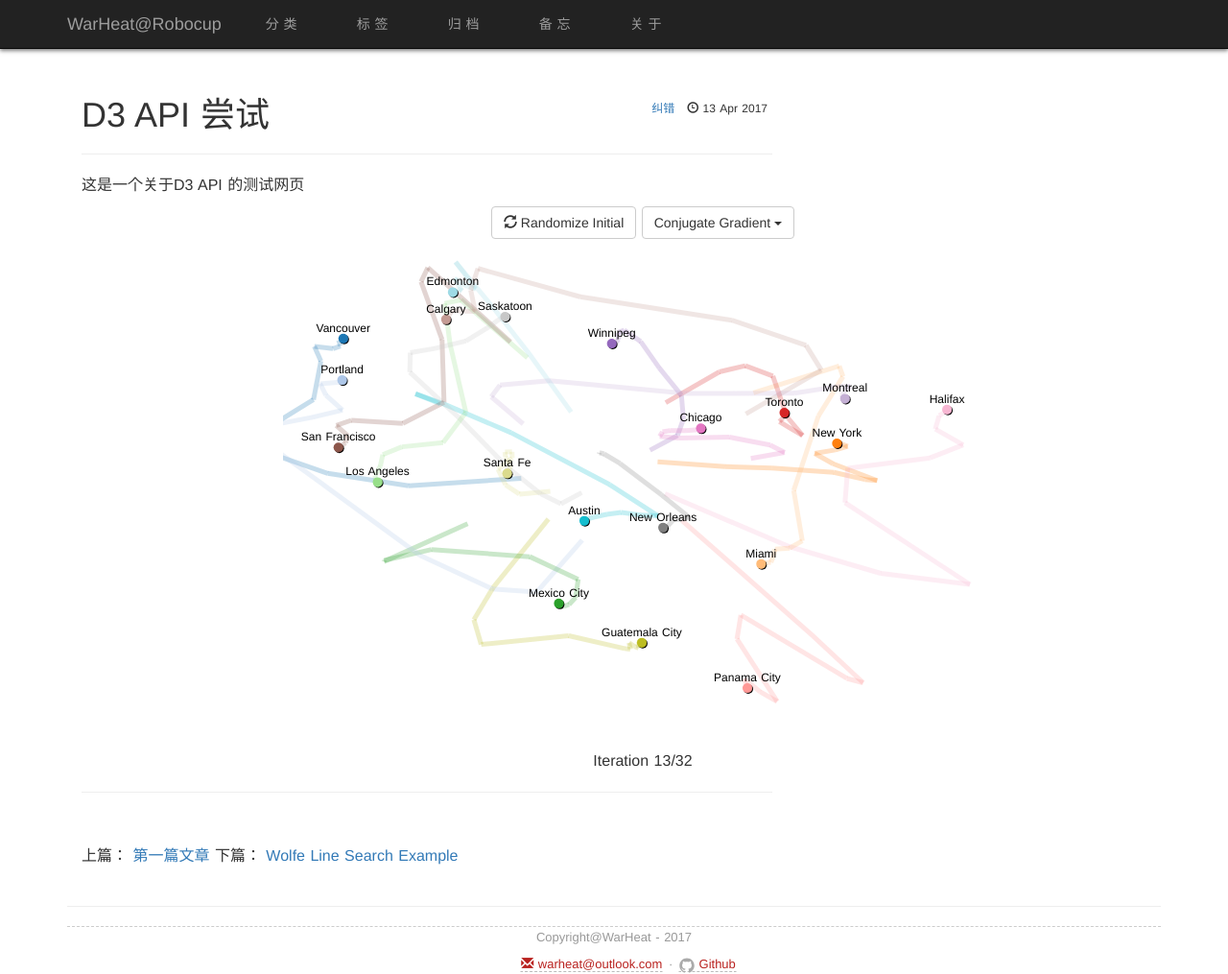
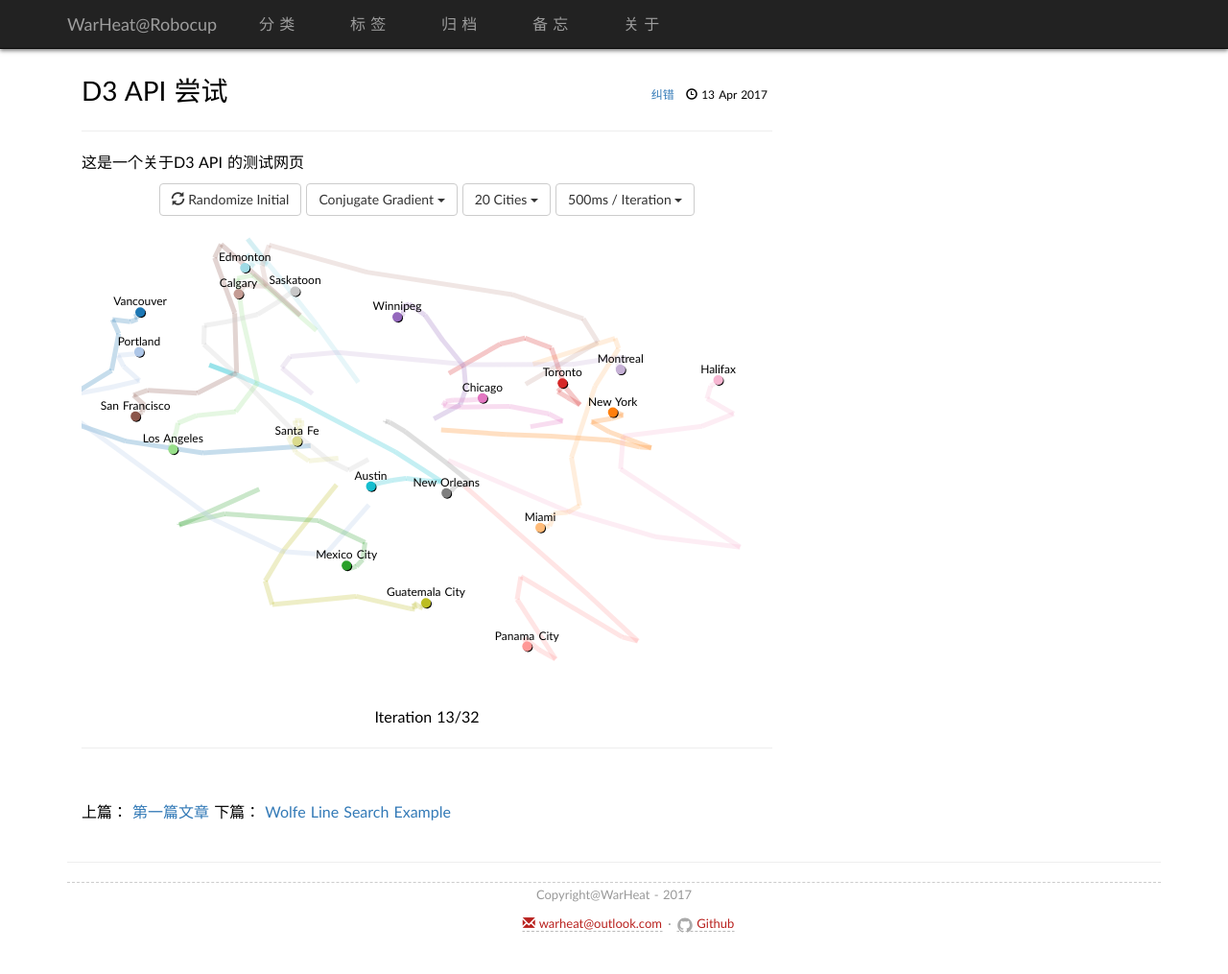
Before and after one commit to whtqh/whtqh.github.io, a Jekyll site: the page built from _posts/2017-04-13-D3-test.md, in a window 1280 px wide and 1015 px high. Shown: the whole window at 96% size. Built offline with Jekyll 4.4.1, drawn with Linux system fonts in a browser that asks for light colours; nearby versions of some CDN libraries; some web fonts are replaced; library files that are not in the unit come from our copies; comment, search, counter and statistics services are not loaded.

Commit message:
Change D3.html

```diff
--- a/_posts/2017-04-13-D3-test.md
+++ b/_posts/2017-04-13-D3-test.md
@@ -13,45 +13,8 @@ tags:
 
 
 
-<link rel="stylesheet" href="/css/bootstrap.min.css"/>
-<style>
-.ticks {
-  font: 10px sans-serif;
-}
 
-.track,
-.track-inset,
-.track-overlay {
-  stroke-linecap: round;
-}
 
-.track {
-  stroke: #000;
-  stroke-opacity: 0.3;
-  stroke-width: 10px;
-}
-
-.track-inset {
-  stroke: #ddd;
-  stroke-width: 8px;
-}
-
-.track-overlay {
-  pointer-events: stroke;
-  stroke-width: 50px;
-  cursor: crosshair;
-}
-
-.handle {
-  fill: #fff;
-  stroke: #000;
-  stroke-opacity: 0.5;
-  stroke-width: 1.25px;
-}
-</style>
-
-<div class="container">
-<div class = "row"><div class="col-lg-8 col-lg-offset-2 col-md-10 col-md-offset-1">
 
 <div id = "cities">
 
@@ -72,6 +35,31 @@ tags:
     </ul>
 </div>
 
+
+<div class="btn-group">
+    <button type="button" class="btn btn-default dropdown-toggle" data-toggle="dropdown">
+      <span class="count_label">20 Cities</span> <span class="caret"></span>
+    </button>
+    <ul class="dropdown-menu" role="menu">
+        <li><a class="count5">5 Cities</a></li>
+        <li><a class="count10">10 Cities</a></li>
+        <li><a class="count15">15 Cities</a></li>
+        <li><a class="count20">20 Cities</a></li>
+        <li><a class="count25">25 Cities</a></li>
+    </ul>
+</div>
+
+<div class="btn-group">
+    <button type="button" class="btn btn-default dropdown-toggle" data-toggle="dropdown">
+      <span class="speed_label">500ms / Iteration</span> <span class="caret"></span>
+    </button>
+    <ul class="dropdown-menu" role="menu">
+        <li><a class="speed_500">500ms / Iteration</a></li>
+        <li><a class="speed_100">100ms / Iteration</a></li>
+        <li><a class="speed_50">50ms / Iteration</a></li>
+        <li><a class="speed_25">25ms / Iteration</a></li>
+    </ul>
+</div>
 
 </div></div>
 <svg></svg>
@@ -97,12 +85,8 @@ tags:
 
 </div>
 
-</div>
-</div>
-</div>
 
-<script src="/js/jquery.min.js"></script>
-<script src="/js/bootstrap.js"></script>
+
 <script src="/js/d3.min.js"></script>
 <script src="/js/cities_data.js"></script>
 <script src="/js/fmin.js"></script>
```
